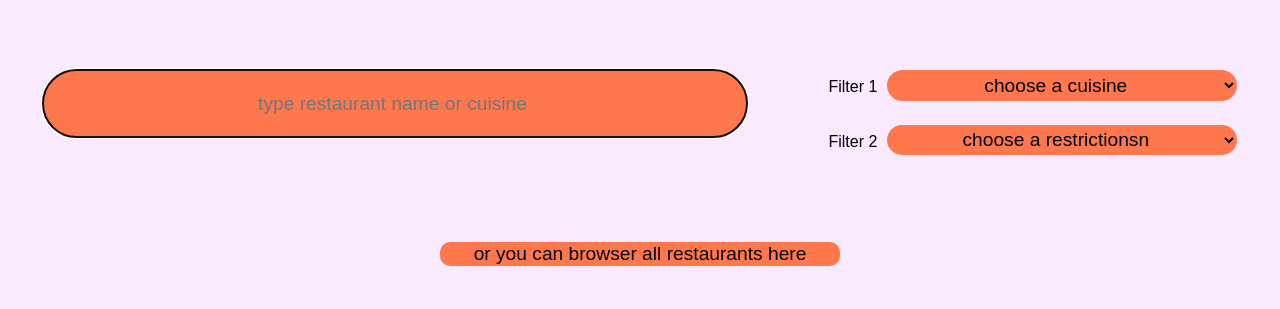
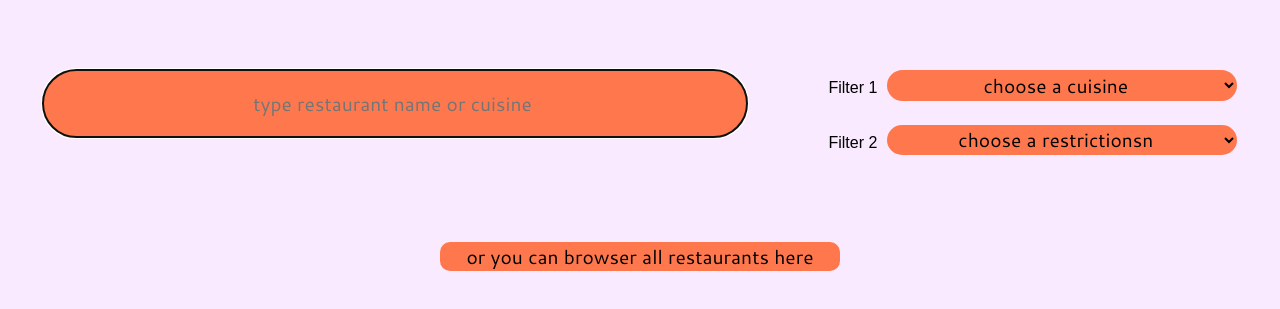
Before and after one commit to M-mawali/berrestaugram, a React (Create React App) app in the folder my-finder/: page / in a window 1280 px wide. Shown: the part 1059-1368 px from the top of the page. Built offline with nearby package versions, Linux system fonts and the light colour scheme; no server answers.

Commit message:
code cleaning

```diff
--- a/my-finder/src/App.js
+++ b/my-finder/src/App.js
@@ -5,6 +5,7 @@ import SingleRestaurant from './componets/SingleResPage';
 import NavBar from './componets/Nav';
 import { BrowserRouter as Router, Route, Routes } from 'react-router-dom';
 import AllRestaurant from './componets/AllResturannts';
+
 
 
 function App() {
--- a/my-finder/src/componets/RestaurantsList.js
+++ b/my-finder/src/componets/RestaurantsList.js
@@ -2,15 +2,16 @@ import React from 'react';
 import { useEffect, useState } from 'react';
 import { Link } from 'react-router-dom';
 
+// this page where you can search and filter to find a restaurant
 
-function RestaurantsList (){//api fatching
+function RestaurantsList (){
     const [restaurants,setRestaurants] =useState([]);
     const [filteredRstaurants,setFilteredRestaurants] =useState([]);
     const [filteredRstaurants2,setFilteredRestaurants2] =useState([]);
     const [filteredRstaurants3,setFilteredRestaurants3] =useState([]);
 
 
-    useEffect(()=>{
+    useEffect(()=>{ // api fatching and getting data
         async function dataFetch () {
             const data =await fetch('https://redi-final-restaurants.herokuapp.com/restaurants/');
             const response = await data.json();
@@ -21,21 +22,21 @@ function RestaurantsList (){//api fatching
     console.log(restaurants);
 
 
-    const onSelect = (e ) => {//checkbox results handler
+    const onSelect = (e ) => {//handling select filter 1 for specifing the data
         const name   =e.target.value
 
         const selector = restaurants.filter((restaurant)=>
             restaurant.cuisine.toLowerCase().includes(name.toLowerCase()) )
-            setFilteredRestaurants2(selector)
+            setFilteredRestaurants2(selector)// this goes for selector2 in onSelect2 function
             setFilteredRestaurants(selector)
         console.log(filteredRstaurants)
         console.log(name)
 
     }
 
-    const onSelect2 = (e ) => {//checkbox results handler
+    const onSelect2 = (e ) => {//handling select filter 2 for specifing the data
         const name   =e.target.value
-    const  selector2 =  filteredRstaurants2.filter((restaurant ) =>
+    const  selector2 =  filteredRstaurants2.filter((restaurant ) =>// selector 2 work together with selector 1 from functon onSelect
      restaurant.dietaryRestrictions.toLowerCase().includes(name.toLowerCase()))
        setFilteredRestaurants(selector2)
 
@@ -62,7 +63,7 @@ function RestaurantsList (){//api fatching
             <img src='https://i.pinimg.com/originals/8b/b3/87/8bb387ee878eddeb23baea344d4e13af.gif' alt='cooking'></img>
         </div>
             <div className='search-div' >
-                <input
+                <input style={{fontFamily:'Raleway'}}// search
                     className='Search'
                     autoFocus='on'
                     autoComplete='off'
@@ -73,7 +74,7 @@ function RestaurantsList (){//api fatching
                 <div className='selectors'>
                         <div>
                   <label for='cuisine-select'>Filter 1 </label>
-                  <select onChange={onSelect} name="cuisine"  id='cuisine-select' className='selector'>
+                  <select style={{fontFamily:'Raleway'}} onChange={onSelect} name="cuisine"  id='cuisine-select' className='selector'>
                   <option name='' >choose a cuisine</option>
                       <option name='italian' >italian</option>
                       <option name='thai'>thai</option>
@@ -87,7 +88,7 @@ function RestaurantsList (){//api fatching
                       </div>
                       <div>
                       <label for='dietaryRestrictions-select'>Filter 2 </label>
-                      <select onChange={ onSelect2} name="dietaryRestrictions"  id='dietaryRestrictions-select' className='selector' >
+                      <select style={{fontFamily:'Raleway'}} onChange={ onSelect2} name="dietaryRestrictions"  id='dietaryRestrictions-select' className='selector' >
                       <option name='no select' id='0'>choose a restrictionsn</option>
                       <option name='halal' >halal</option>
                       <option name='kosher' >kosher</option>
@@ -101,7 +102,7 @@ function RestaurantsList (){//api fatching
             </div>
 
             <div>
-                <button  className='all-btn'>
+                <button style={{fontFamily:'Raleway'}}  className='all-btn'>
                     <Link to='/RestaurantsList'>
                      or you can browser all restaurants here
                      </Link>
@@ -109,7 +110,7 @@ function RestaurantsList (){//api fatching
             </div>
 
         <div className='restaurants'>
-        {filteredRstaurants && filteredRstaurants.map((restaurant) => (//restaurants list creating
+        {filteredRstaurants && filteredRstaurants.map((restaurant) => (//restaurants list creating depending on the search or selectors inputs
             <div className='restaurant' key={restaurant.id}>
                 <Link to={`/RestaurantsList/${restaurant.id}`}>
                     <br/>
@@ -125,7 +126,7 @@ function RestaurantsList (){//api fatching
         )}
         </div>
         <div className='restaurants'>
-        {filteredRstaurants3&& filteredRstaurants3.map((restaurant) => (//restaurants list creating
+        {filteredRstaurants3&& filteredRstaurants3.map((restaurant) => (//restaurants list creating from the Selector3
             <div className='restaurant' key={restaurant.id}>
                 <Link to={`/RestaurantsList/${restaurant.id}`}>
                     <br/>
--- a/my-finder/src/componets/SingleResPage.js
+++ b/my-finder/src/componets/SingleResPage.js
@@ -4,26 +4,25 @@ import { useEffect } from "react";
 import { useParams } from "react-router-dom";
 import { YMaps, Map, Placemark, FullscreenControl, GeolocationControl ,RouteButton } from '@pbe/react-yandex-maps';
 
-
+// this module to cereat single restuarant page
 
 function SingleRestaurant() {
-    const {id} = useParams();
+    const {id} = useParams(); // to get the id of each resturant to included in url
     const [singleRes, SetSingleRes] = useState();
 
-    useEffect(()=>{
+    useEffect(()=>{// data
         async function dataFetch () {
             const data =await fetch('https://redi-final-restaurants.herokuapp.com/restaurants/');
             const response = await data.json();
             const resId = response.results.find((rest) => rest.id === id)
             SetSingleRes(resId);
+
         }
         dataFetch()
     },[id]);
     console.log(singleRes)
-
     return (
         <div className="single-page">
-
         <div > <br/>
         {singleRes && <h2 style={{fontFamily:"Raleway"}}>{singleRes.name} 🍴 </h2>}
         <li style={{fontSize:"38px"}}>🍛</li>
@@ -83,4 +82,6 @@ function SingleRestaurant() {
 
         </div>
     )}
+
+
 export default SingleRestaurant
```
Also changed, not shown: my-finder/src/componets/About.js (deleted).
